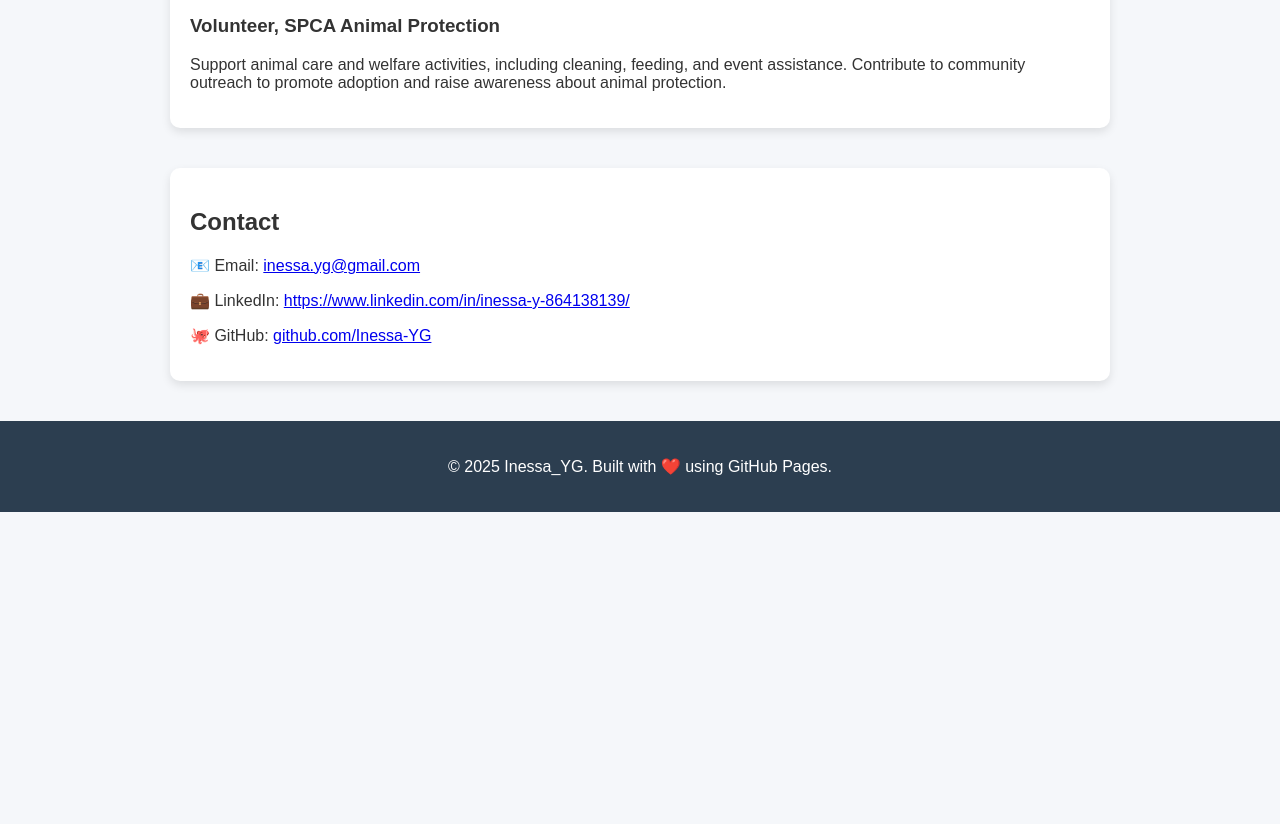
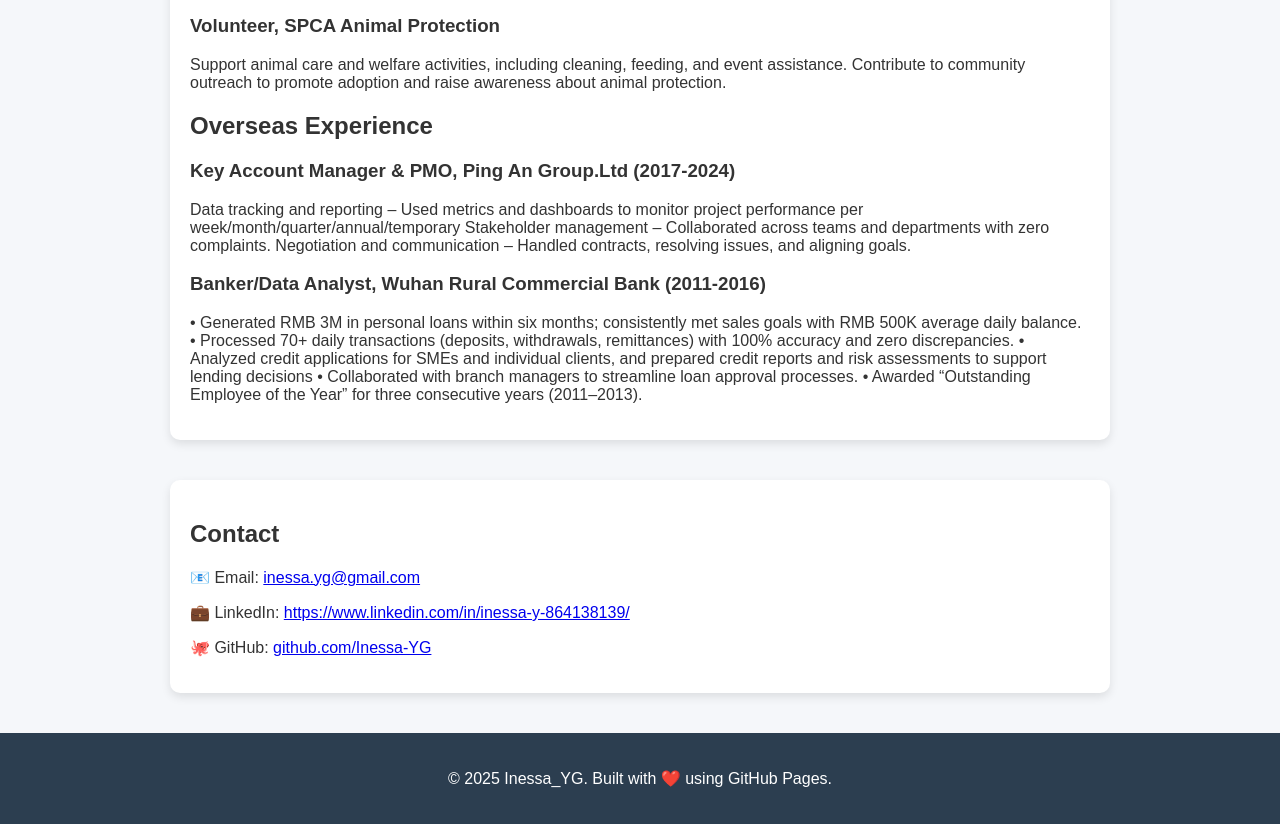
Before and after one commit to Inessa-YG/Inessa_profile, a plain HTML site: page index.html in a window 1280 px wide. Shown: the part 1449-2273 px from the top of the page. Before the commit the page ends 1961 px from the top, so only its background shows below. Drawn offline with Linux system fonts and the light colour scheme.

Commit message:
Add overseas experience section to index.html

```diff
--- a/index.html
+++ b/index.html
@@ -130,6 +130,27 @@
       Contribute to community outreach to promote adoption and raise awareness about animal protection.
     </p>
   </div>
+
+   <h2>Overseas Experience</h2>
+    <div class="experience-item">
+    <h3>Key Account Manager & PMO, Ping An Group.Ltd (2017-2024)</h3>
+    <p>
+      Data tracking and reporting – Used metrics and dashboards to monitor project performance per week/month/quarter/annual/temporary
+      Stakeholder management – Collaborated across teams and departments with zero complaints.
+      Negotiation and communication – Handled contracts, resolving issues, and aligning goals.
+    </p>
+    </div>
+
+    <div class="experience-item">
+    <h3>Banker/Data Analyst, Wuhan Rural Commercial Bank (2011-2016)</h3>
+    <p>
+    •	Generated RMB 3M in personal loans within six months; consistently met sales goals with RMB 500K average daily balance.
+    •	Processed 70+ daily transactions (deposits, withdrawals, remittances) with 100% accuracy and zero discrepancies.
+    •	Analyzed credit applications for SMEs and individual clients, and prepared credit reports and risk assessments to support lending decisions
+    •	Collaborated with branch managers to streamline loan approval processes.
+    •	Awarded “Outstanding Employee of the Year” for three consecutive years (2011–2013).
+    </p>
+    </div>
 </section>
 
   <section id="contact">
```
